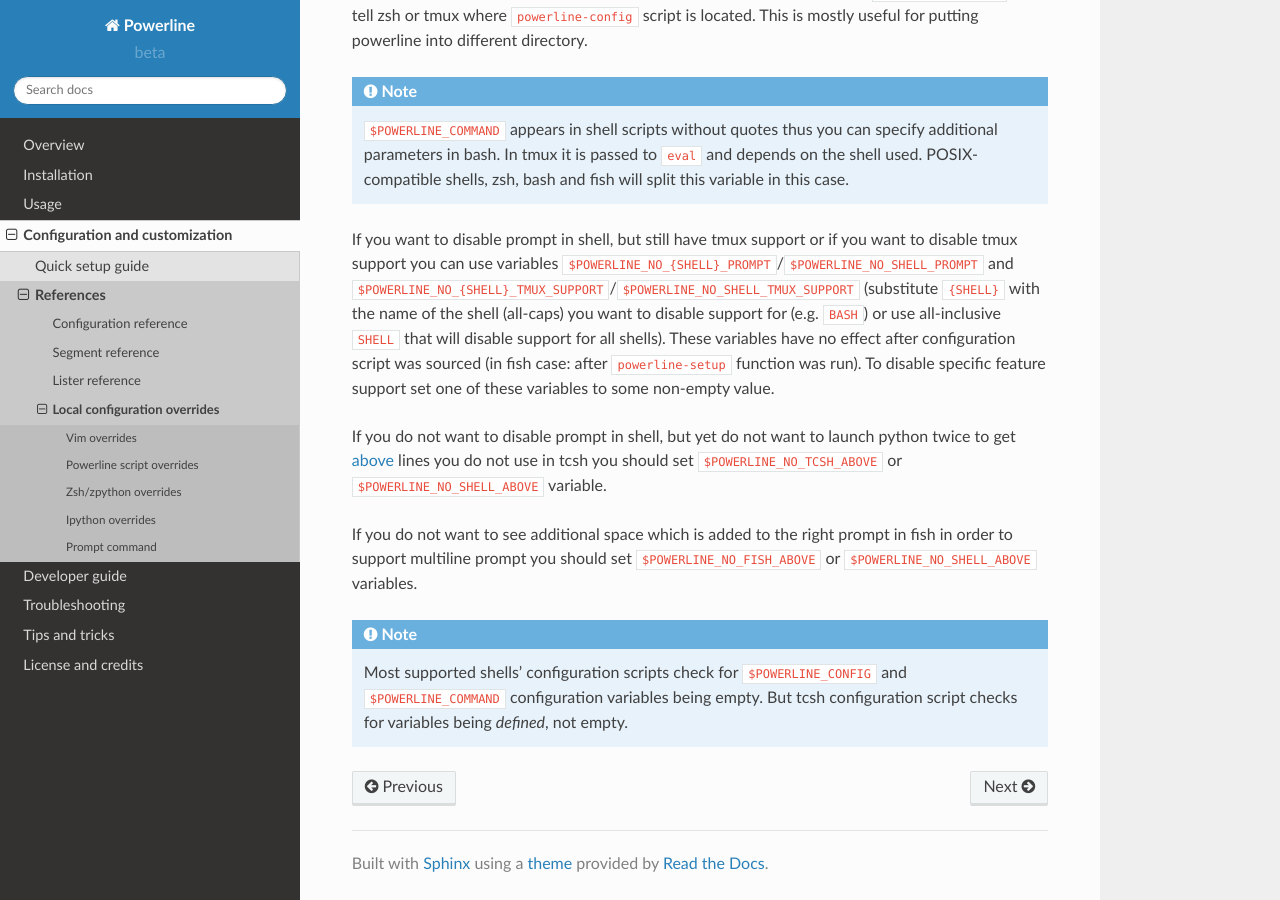
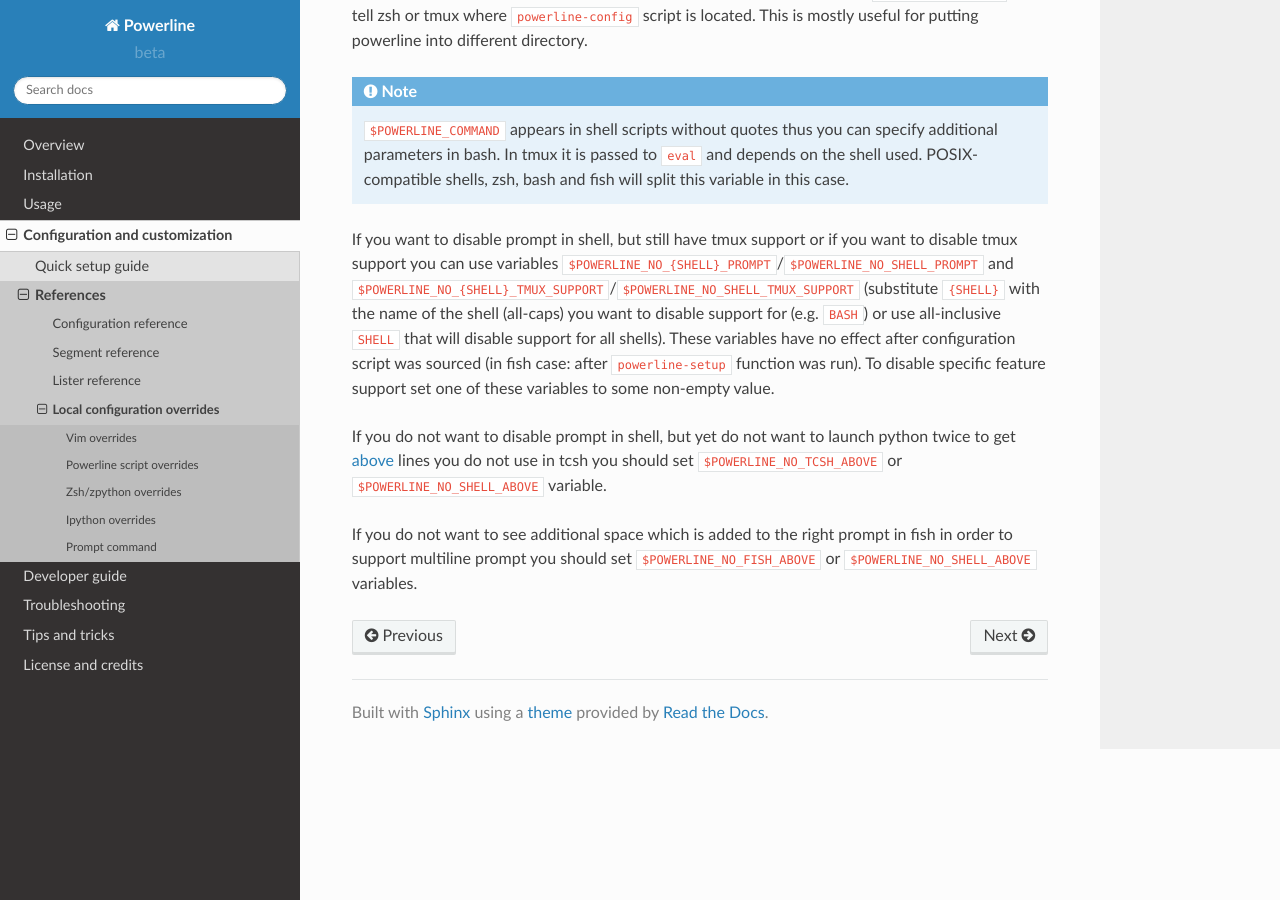
Before and after one commit to someyooyo/someyooyo, a Sphinx documentation site: the page built from docs/source/configuration/local.rst, in a window 1280 px wide and 900 px high, scrolled down 2512 px. Built offline with Sphinx 7.4.7 and the Read the Docs theme 2.0.0, drawn with Linux system fonts in a browser that asks for light colours.

Commit message:
Make tcsh check whether some variables are defined or empty
Makes it consistent with other shells

```diff
--- a/docs/source/configuration/local.rst
+++ b/docs/source/configuration/local.rst
@@ -145,9 +145,3 @@ tcsh you should set ``$POWERLINE_NO_TCSH_ABOVE`` or
 If you do not want to see additional space which is added to the right prompt in
 fish in order to support multiline prompt you should set
 ``$POWERLINE_NO_FISH_ABOVE`` or ``$POWERLINE_NO_SHELL_ABOVE`` variables.
-
-.. note::
-
-    Most supported shells’ configuration scripts check for ``$POWERLINE_CONFIG``
-    and ``$POWERLINE_COMMAND`` configuration variables being empty. But tcsh
-    configuration script checks for variables being *defined*, not empty.
```
Also changed, not shown: 1 other file.
